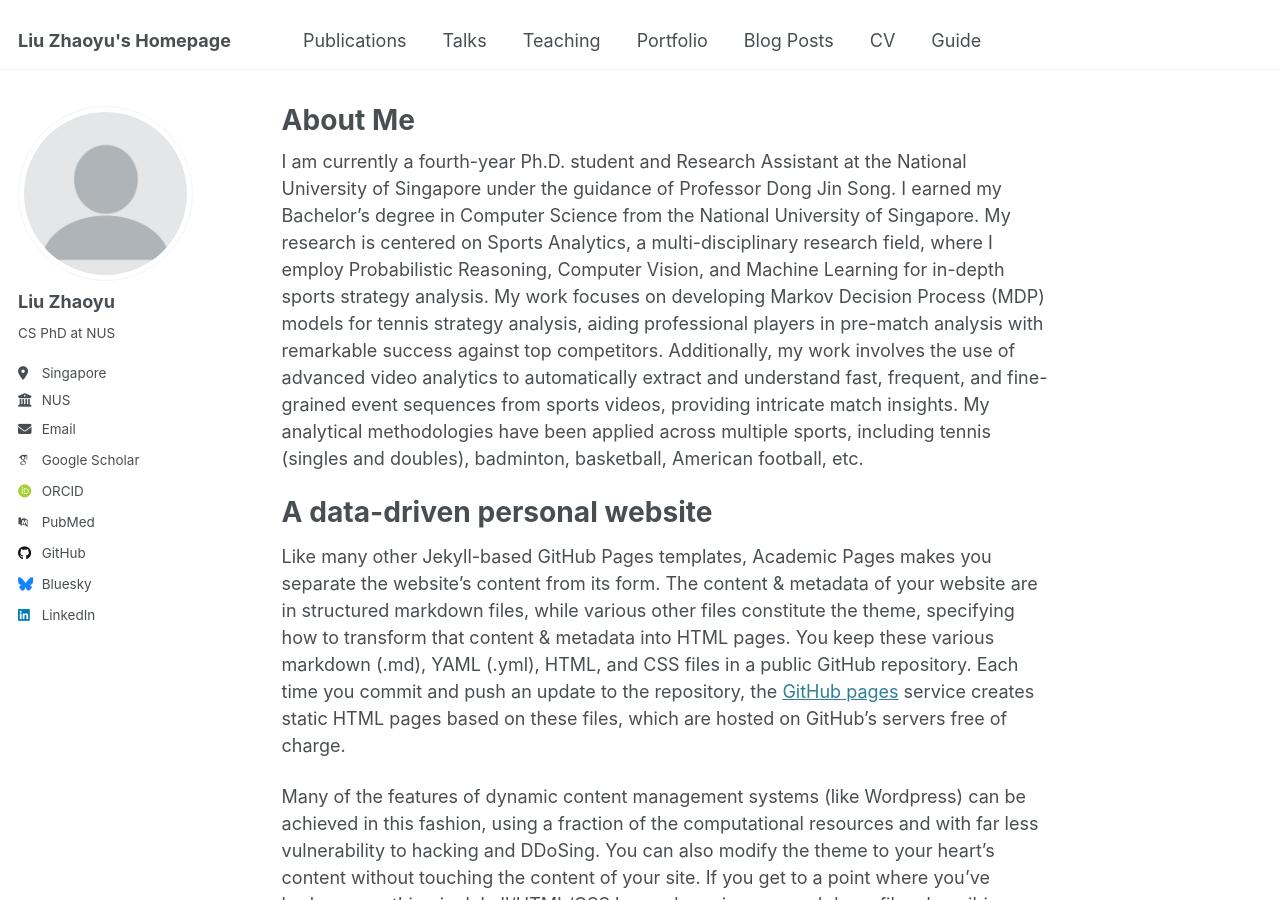
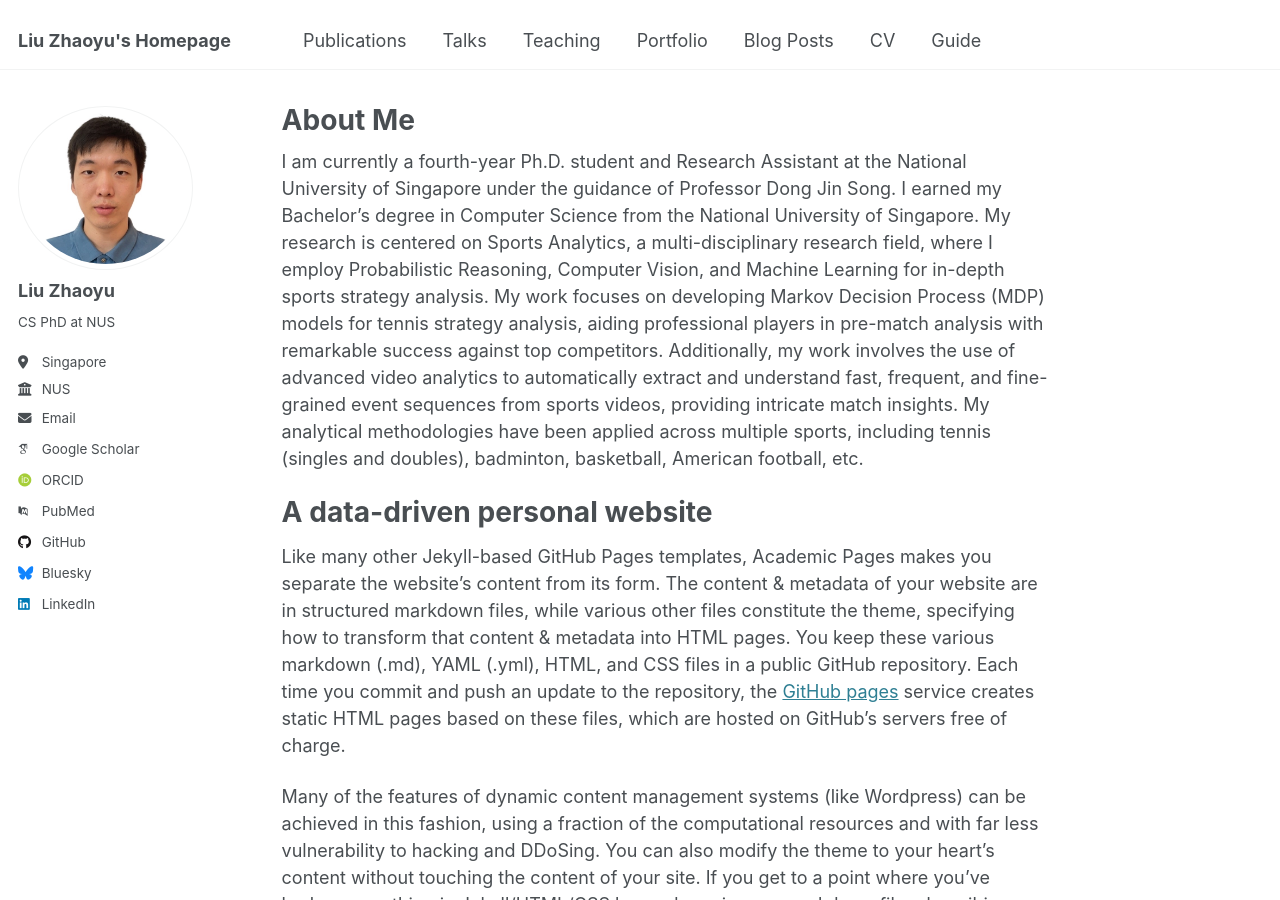
Before and after one commit to LZYAndy/lzyandy.github.io, a Jekyll site: the page built from _pages/about.md, in a window 1280 px wide and 900 px high. Built offline with Jekyll 4.4.1, drawn with Linux system fonts in a browser that asks for light colours; some web fonts are replaced.

Commit message:
Update _config.yml

```diff
--- a/_config.yml
+++ b/_config.yml
@@ -22,7 +22,7 @@ repository               : "academicpages/academicpages.github.io"
 #               Additional customization can be done by editing /_includes/author-profile.html
 author:
   # Biographic information
-  avatar           : "profile.png"
+  avatar           : "zhaoyu.JPG"
   name             : "Liu Zhaoyu"
   pronouns         : # example: "she/her"
   bio              : "CS PhD at NUS"
```
